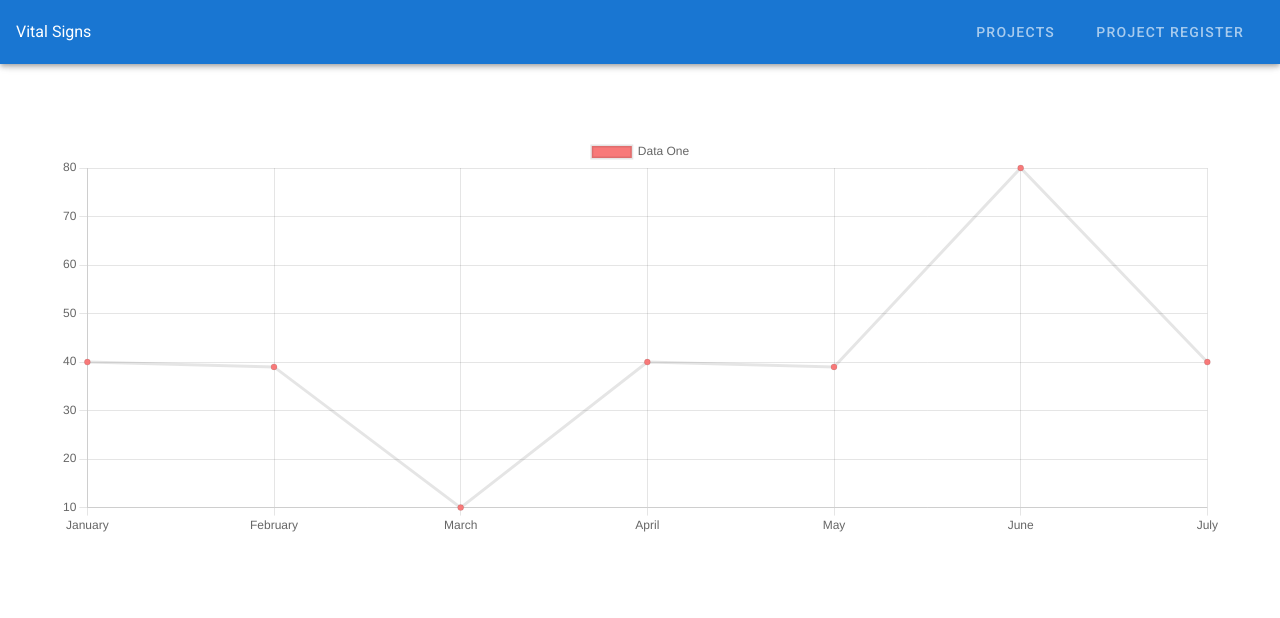
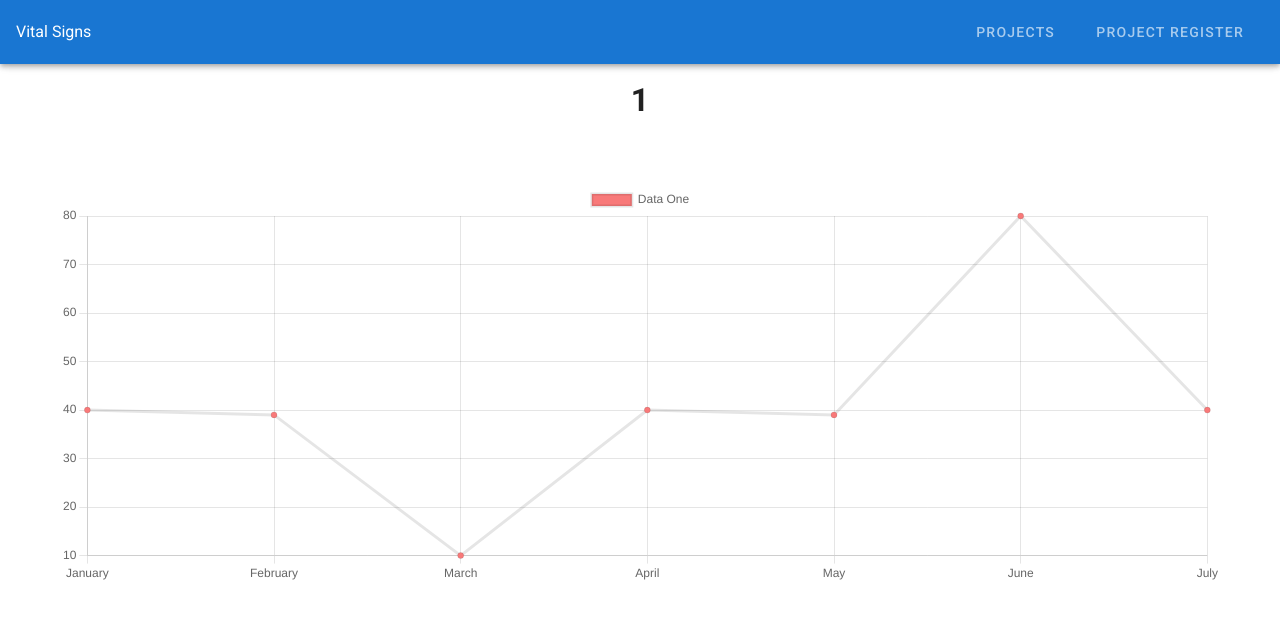
Before and after one commit to FelipeSoupinski/vital-signs, a Vue app in the folder app/: page /projects/1 in a window 1280 px wide. Shown: the top 618 px of the page. Built offline with nearby package versions, Linux system fonts and the light colour scheme.

Commit message:
feat: show project name in project info component.

```diff
--- a/app/src/components/ProjectInfo.vue
+++ b/app/src/components/ProjectInfo.vue
@@ -82,6 +82,13 @@
       }
     }),
 
+    computed: {
+      getProjectName() {
+        const projectName = this.$route.path.split('/')[2] || ''
+        return projectName[0].toUpperCase() + projectName.slice(1)
+      }
+    },
+
     methods: {
 
     }
@@ -90,6 +97,9 @@
 
 <template>
   <v-container>
+    <div class="text-center">
+      <h1>{{ getProjectName }}</h1>
+    </div>
     <div class="mt-15" data-cy="project-info-chart">
       <LineChartGenerator
         :chart-options="chartOptions"
```
